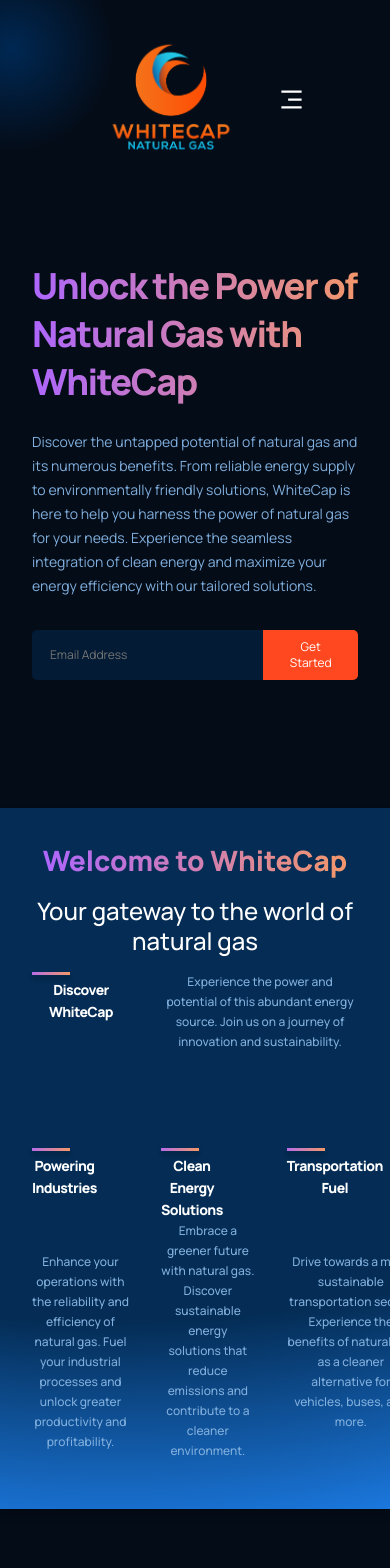
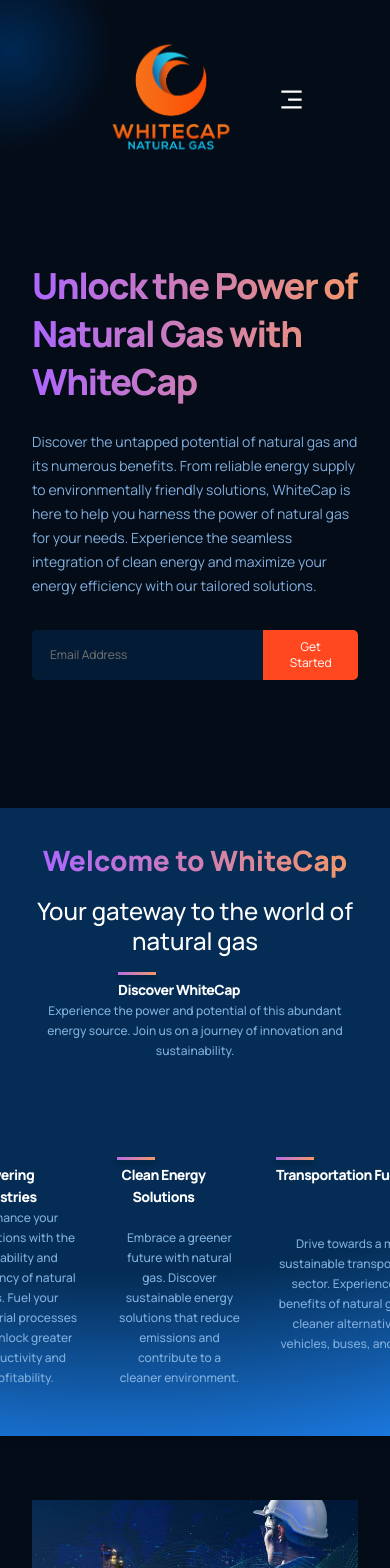
Before and after one commit to connorbowlan/whitecap, a React (Create React App) app: page / in a window 390 px wide. Shown: the top 1568 px of the page. Built offline with nearby package versions, Linux system fonts and the light colour scheme.

Commit message:
moved welcome blurb to center

```diff
--- a/src/components/feature/feature.css
+++ b/src/components/feature/feature.css
@@ -53,6 +53,11 @@
   }
 
   .features-container-feature {
-    margin: 1rem 0;
+    width: 100%;
+    display: flex;
+    flex-direction: column;
+    align-items: center;
+    margin: 1rem;
   }
+
 }
--- a/src/containers/welcome/welcome.css
+++ b/src/containers/welcome/welcome.css
@@ -1,6 +1,8 @@
 .whitecap {
   display: flex;
   flex-direction: column;
+  align-items: center; /* Center the content horizontally */
+  justify-content: center; /* Center the content vertically */
   padding: 2rem;
   background: var(--color-footer);
   background: radial-gradient(
@@ -38,7 +40,7 @@
 
 .what-feature {
   display: flex;
-  justify-content: center;
+  flex-direction: column;
   align-items: center;
   text-align: center;
   margin-bottom: 2rem;
```
